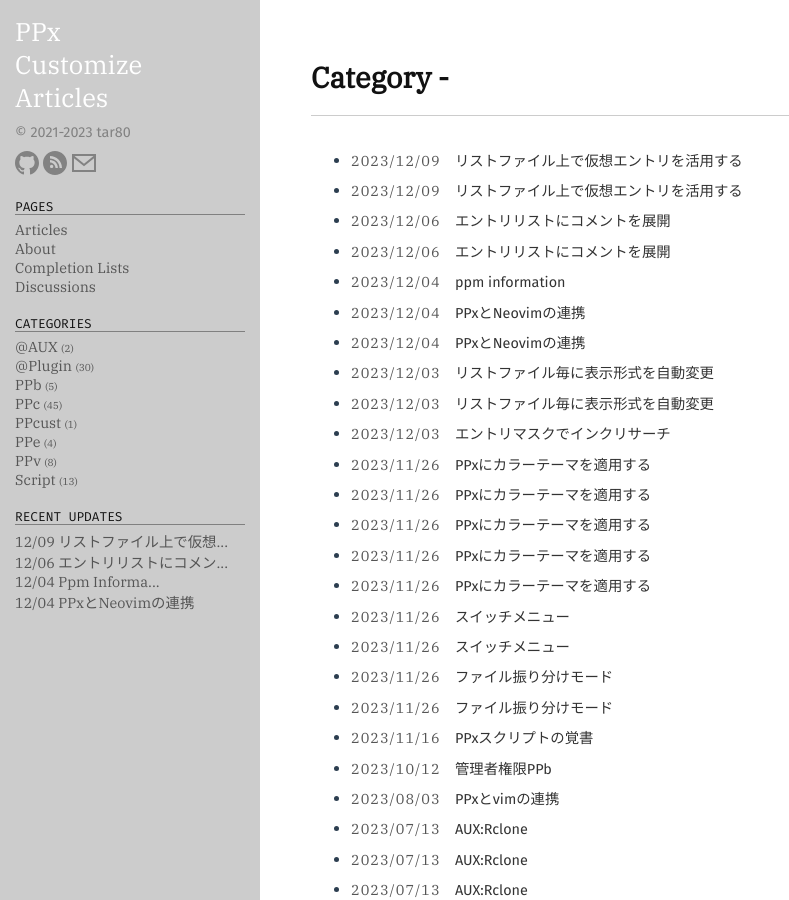
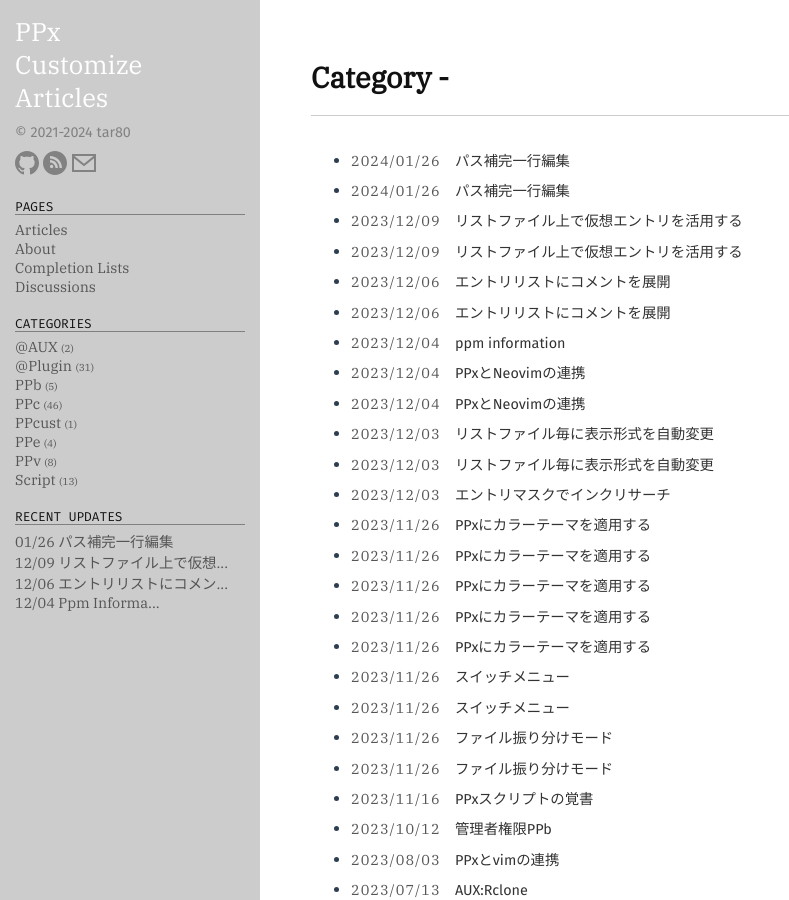
Before and after one commit to tar80/pages-pca, a Jekyll site: the page built from category.md, in a window 1280 px wide and 900 px high. Shown: the whole window, without its empty margins (0-789 px from the left). Built offline with Jekyll 4.4.1, drawn with Linux system fonts in a browser that asks for light colours; some web fonts are replaced; some of the changed lines change nothing that is shown.

Commit message:
Update comppath投稿

```diff
--- a/_config.yml
+++ b/_config.yml
@@ -2,7 +2,7 @@
 author: tar80
 email: tar80master@gmail.com
 description: >- # this means to ignore newlines until "baseurl:"
-  ©  2021-2023 tar80
+  ©  2021-2024 tar80
 # baseurl: "" # the subpath of your site, e.g. /blog
 # url: "" # the base hostname & protocol for your site, e.g. http://example.com
 # twitter_username:
--- /dev/null
+++ b/_posts/24-01-25-comppath.md
@@ -0,0 +1,85 @@
+---
+layout: post
+title: パス補完一行編集
+version: PPx194以降
+date: 2024-01-26
+comment: 投稿。
+repository: tar80/ppm-comppath
+categories: PPc @plugin
+---
+
+### 説明
+
+この記事は[fenrirscanを用いたパス補完]({{ site.baseurl }}{% post_url/19-11-07-complate_path %})と
+[zoxideと連携]({{ site.baseurl }}{% post_url/22-07-22-zoxide  %})をまとめたものです。
+
+<BR>
+パス補完一行編集(ppm-comppath)には以下のような機能があります。
+
+- キー操作による編集中のパスの上方、下方への補完
+  > 上方への補完は[PPxをランチャとして使う⑦ステップイン・アウト](http://hoehoetukasa.blogspot.com/2018/11/ppx_7.html)を参考にさせて頂きました。
+- パス入力の途中でENTERを押したときに補完リストの第一候補を選択
+  > ヒストリに入力途中の履歴を残さないようにしています。
+- スペースを含むパスにある程度対応。
+- マクロ文字(%0など)、auxパスに対応。
+- コマンドを含む文字列にある程度対応。
+- fenrirScanで生成したパスリストをPPXUPATH.TXTに出力
+- everythingとの連携
+- zoxideとの連携
+
+### 使い方
+
+ppm-comppathをインストールして設定します。
+
+- 一行編集起動時はカレントディレクトリが初期値として入力されます。
+- `CTRL+L`キーで同階層のディレクトリパスを補完できます。
+- 補完候補はPPxの表示履歴とPPXUPATH.TXTから抽出され、必要に応じて
+- Everythingのインデックスをトグルできます。
+- パスの上方、下方補完はパス移動以外の一行編集上でも使用できます。
+
+#### fenrirScan
+
+fenrirScanはルールに従ってパスリストを作成するツールです。レジストリは使用しません。
+ppm-comppathではPPXUPATH.TXTの更新に利用しています。
+fenrirScanの関連ファイルをPPxのインストールディレクトリに配置する必要がありますが、
+ppm-comppath設定内`[execute]`内、該当箇所のコメントを外せば必要なファイルを自動でセットすることもできます。
+このときダウンロードしたfenrirの書庫ファイルは%sgu'ppmarch'配下に保存されます。
+fenrirScanのルールはScanRule.iniに記述してfenrirScan.exeと同じパスにshift-jis形式で保存して配置します。
+他形式の場合は正常にファイル名を認識できません。ルールの記述方法はfenrirScan.txtを参照してください。
+ルールはパス移動一行編集上で呼び出せるメニュー(`CTRL+S`)からも登録できます。このメニューから登録したとき
+ScanRule.iniがない場合は自動で生成されます。
+
+<BR>
+![sample]({{ site.baseurl }}{% link /public/img/comppath1.webp %})
+
+#### zoxide
+
+zoxideは移動したことのあるパスを独自にレーティングし、より移動頻度の高いパスを検出するためのツールです。レジストリは使用しません。
+ppm-comppathではコンソール上にFZF経由で起動する方法と、一行編集上でクエリを利用する方法を用意しています。
+
+![sample]({{ site.baseurl }}{% link /public/img/comppath2.webp %})
+
+#### キーバインド
+
+PPc
+
+|  KEY   | COMMAND                             |
+| :----: | :---------------------------------- |
+|   @    | 一行編集(パス移動用)                |
+| CTRL+@ | `zoxide query -i`をコンソールで実行 |
+
+<BR>
+一行編集
+
+|     KEY     | COMMAND                                         |
+| :---------: | :---------------------------------------------- |
+|   CTRL+H    | 編集中のディレクトリパスを一つ上へ補完する      |
+|   CTRL+L    | 編集中のディレクトリパスを下層へ補完する        |
+|   CTRL+N    | 次の候補                                        |
+|   CTRL+P    | 前の候補                                        |
+|   CTRL+S    | fenrirScanメニューを表示                        |
+|   CTRL+Z    | 入力文字をzoxideに送り、戻り値で入力文字を置換  |
+|   CTRL+@    | everythingインデックス on/offのトグル           |
+|    ENTER    | パス入力途中でENTERした時に補完候補一行目を選択 |
+| SHIFT+ENTER | 編集したパスを反対窓で開く                      |
+| CTRL+ENTER  | 入力文字をzoxideに送り、戻り値のパスへ移動      |
```
Also changed, not shown: public/img/comppath1.webp (added), public/img/comppath2.webp (added).
